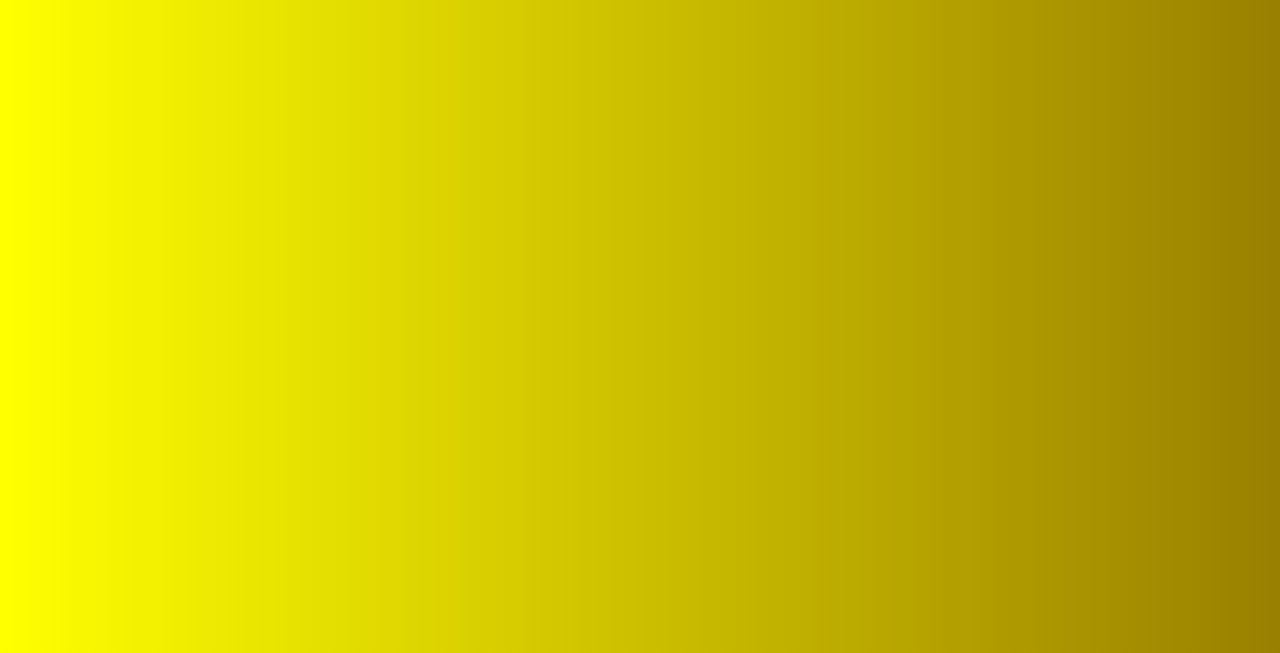
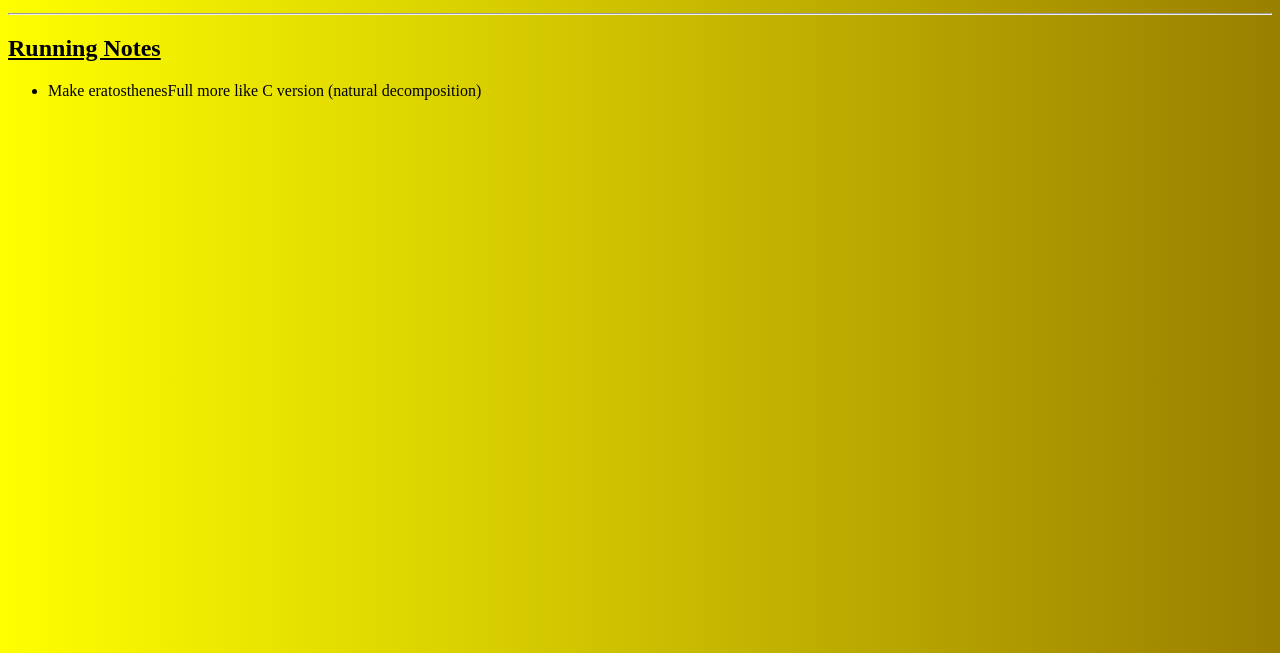
Before and after one commit to VinnyMo/funWithPrimes, a plain HTML site: page javascript/index.html in a window 1280 px wide. Shown: the part 147-800 px from the top of the page. Drawn offline with Linux system fonts and the light colour scheme.

Commit message:
Update index.html

```diff
--- a/javascript/index.html
+++ b/javascript/index.html
@@ -26,7 +26,7 @@
               document.getElementById("composite-factors").innerHTML = "and its " + factors(test).length + " factors are " + factors(test).toString();
               console.log(factors(test));
               if (arraySum(factors(test)) / 2 == test) {
-                document.getElementById("perfect-number").innerHTML = "And it is a perfect number";
+                document.getElementById("perfect-number").innerHTML = "And it is a <a href='#'>perfect number</a>";
               }
             }
           }
@@ -67,6 +67,11 @@
       <p id="composite-factors"></p>
       <p id="perfect-number"></p>
       <p id="eratosthenes"></p>
+      <hr>
+      <h2><u>Running Notes</u></h2>
+      <ul>
+        <li>Make eratosthenesFull more like C version (natural decomposition)</li>
+      </ul>
 
     </body>
 </html>
```
